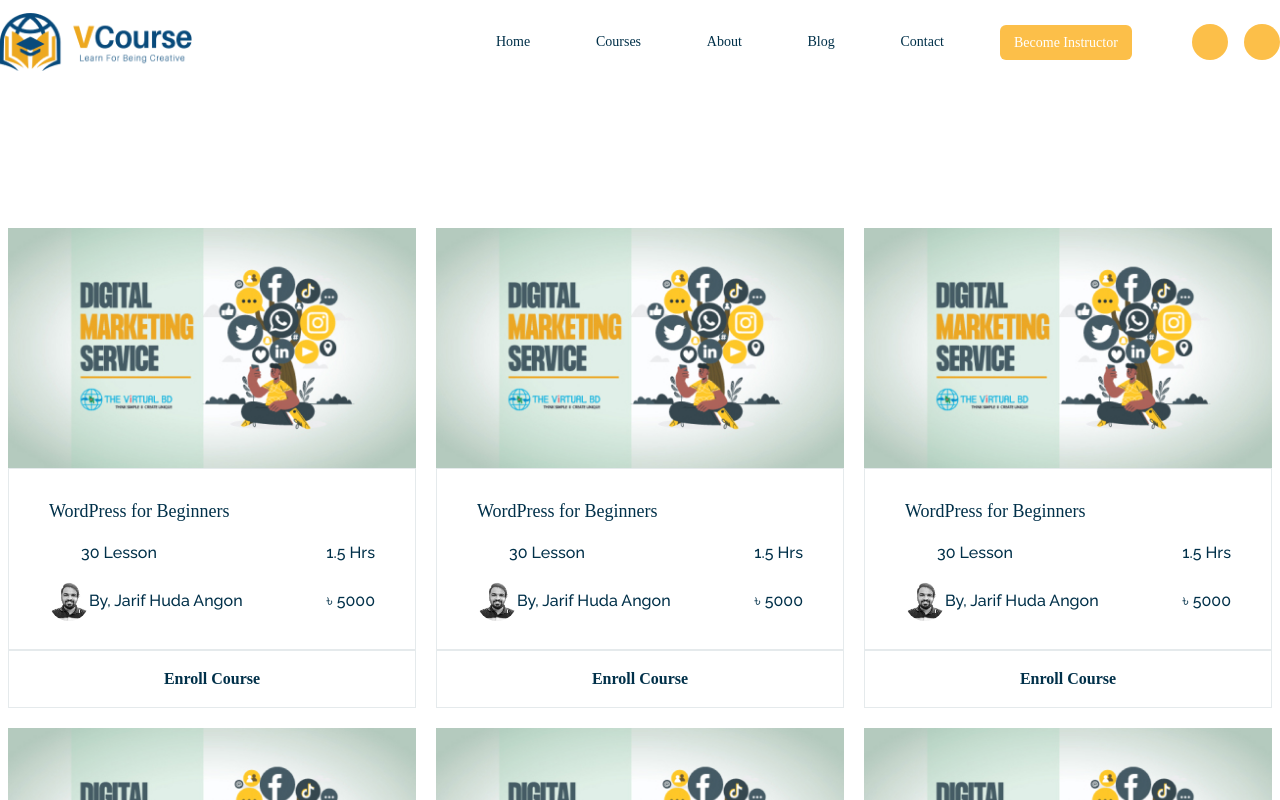
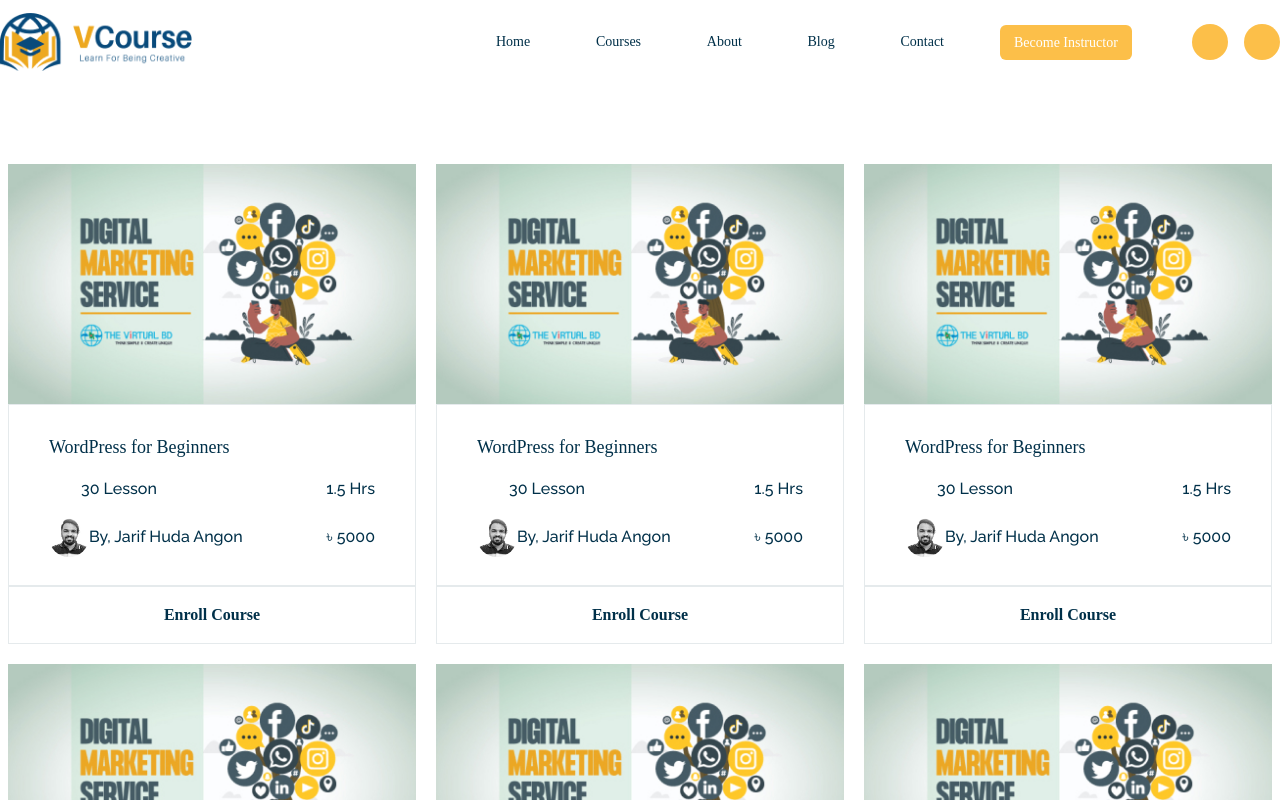
Before and after one commit to webdevbiswaajit/VCourse, a React (Create React App) app: page /courses in a window 1280 px wide. Shown: the top 800 px of the page. Built offline with nearby package versions, Linux system fonts and the light colour scheme; some icons are missing; a web font is replaced by a local one.

Commit message:
Course page reponsive

```diff
--- a/src/Component/CourseElement/AllCourses.js
+++ b/src/Component/CourseElement/AllCourses.js
@@ -4,7 +4,7 @@
 function AllCourses() {
   return (
     <>
-      <div className="container mx-auto  sm:mt-36  sm:mb-36">
+      <div className="container mx-auto mt-0 mb-20 lg:mt-20 lg:mb-20">
         <div className=" grid xl:grid-cols-3 sm:grid-cols-3 md:grid-cols-2 m-2 gap-5">
           <CourseCard />
         </div>
```
